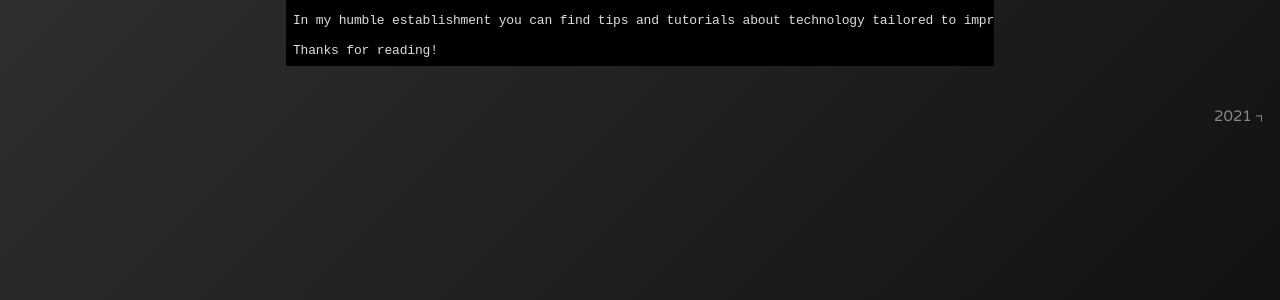
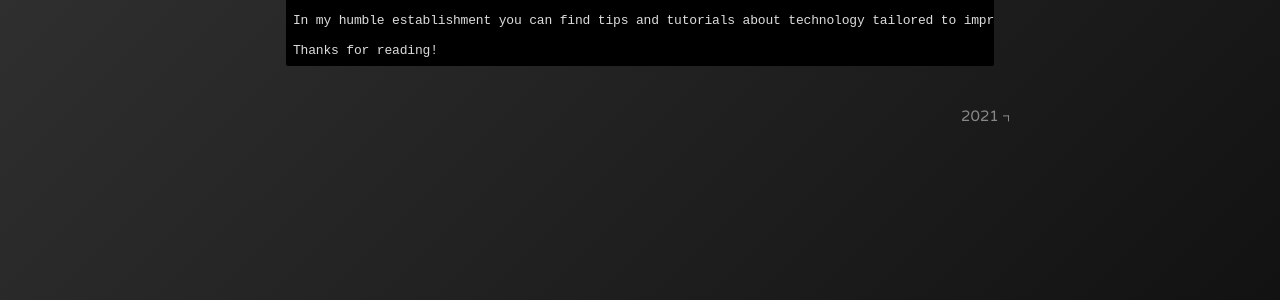
Before and after one commit to bonina/bonina.github.io, a Jekyll site: the page built from about.md, in a window 1280 px wide. Shown: the part 184-484 px from the top of the page. Built offline with Jekyll 4.4.1, drawn with Linux system fonts in a browser that asks for light colours.

Commit message:
Update _layout.scss

```diff
--- a/_sass/_layout.scss
+++ b/_sass/_layout.scss
@@ -36,10 +36,8 @@
 
 footer {
   margin-top: 1rem;
-  margin-bottom: 1.5rem;
+  margin-bottom: 1rem;
   float: right;
-  position: absolute;
-  right: 1rem;
   user-select: none;
   -webkit-tap-highlight-color: transparent;
 
```
